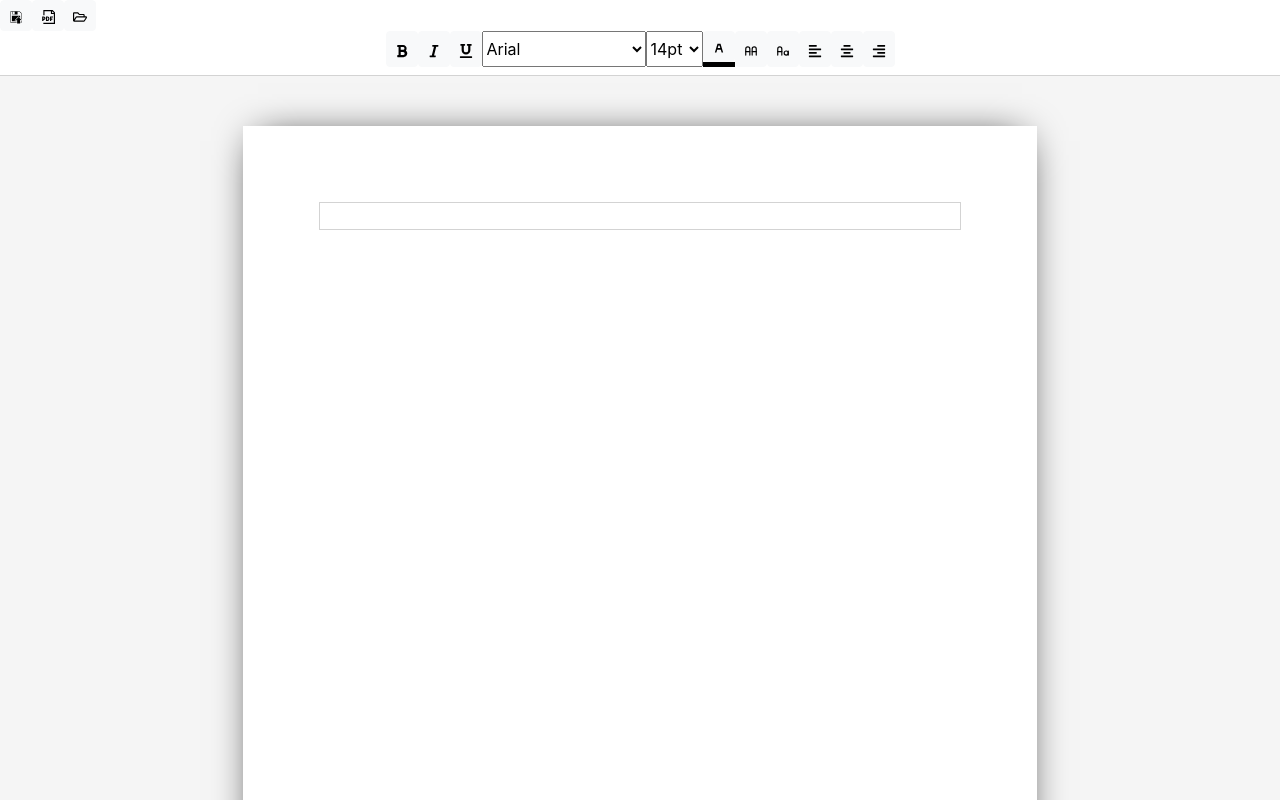
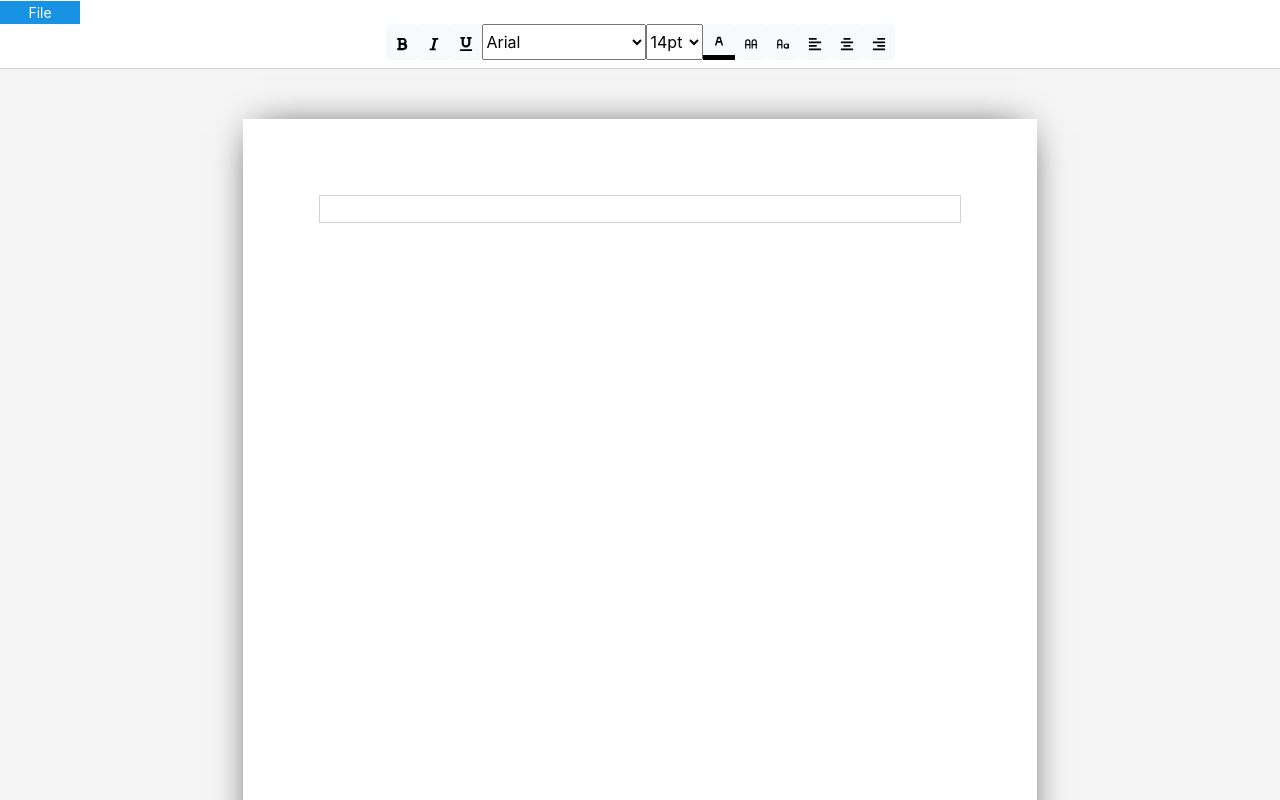
Before and after one commit to DariuszMeissner/Online-text-editor, a React (Create React App) app: page / in a window 1280 px wide. Shown: the top 800 px of the page. Built offline with nearby package versions, Linux system fonts and the light colour scheme.

Commit message:
adding dropdown menu for file section

```diff
--- /dev/null
+++ b/src/components/menu/Menu.tsx
@@ -0,0 +1,69 @@
+/* eslint-disable jsx-a11y/no-static-element-interactions */
+/* eslint-disable jsx-a11y/click-events-have-key-events */
+/* eslint-disable @typescript-eslint/no-use-before-define */
+import React, { FC, useState } from 'react'
+import { useOutClick } from '../../hooks'
+import OpenFile from '../ui/tools-file/open-file/OpenFile'
+import PrintToPdf from '../ui/tools-file/print-to-pdf/PrintToPdf'
+import SaveFile from '../ui/tools-file/save-file/SaveFile'
+
+const Menu: FC = () => {
+  const [active, setActive] = useState<boolean>(false)
+
+  const handleClick = () => {
+    setActive((prevState) => !prevState)
+  }
+
+  const handleClickOut = () => {
+    setActive(false)
+  }
+
+  const ref = useOutClick(handleClickOut)
+
+  return (
+    <span style={style.container} ref={ref}>
+      <button style={style.button} type="button" onClick={handleClick}>
+        File
+      </button>
+      {active && (
+        <div style={style.content} onClick={handleClick}>
+          <SaveFile>
+            <span style={style.buttonText}>Save to file</span>
+          </SaveFile>
+          <PrintToPdf>
+            <span style={style.buttonText}>Save as pdf</span>
+          </PrintToPdf>
+          <OpenFile>
+            <span style={style.buttonText}>Open file</span>
+          </OpenFile>
+        </div>
+      )}
+    </span>
+  )
+}
+
+const style = {
+  container: {
+    position: 'relative'
+  },
+  content: {
+    position: 'absolute',
+    display: 'flex',
+    flexDirection: 'column',
+    alignItems: 'stretch',
+    width: '200px'
+  },
+  button: {
+    backgroundColor: '#1893E3',
+    fontSize: '14px',
+    border: 'none',
+    color: 'white',
+    width: '80px'
+  },
+  buttonText: {
+    fontSize: '14px',
+    marginLeft: '10px'
+  }
+} as const
+
+export default Menu
--- a/src/components/ui/button/Button.tsx
+++ b/src/components/ui/button/Button.tsx
@@ -1,3 +1,4 @@
+/* eslint-disable react/no-unused-prop-types */
 /* eslint-disable react/require-default-props */
 import React, { FC } from 'react'
 import { IconType } from 'react-icons/lib'
@@ -7,17 +8,19 @@ interface IProps {
   onClick?: () => void
   classValue?: string
   title?: string
+  children?: React.ReactNode
 }
 
-const Button: FC<IProps> = ({ icon, title, onClick, classValue }) => {
+const Button: FC<IProps> = ({ icon, title, onClick, classValue, children }) => {
   const Icon = icon
   return (
     <button
-      className={`btn-sm ${classValue}`}
+      className={`${classValue}`}
       type="button"
       title={title}
       onClick={onClick}>
       <Icon />
+      {children}
     </button>
   )
 }
--- a/src/components/ui/tools-file/open-file/OpenFile.tsx
+++ b/src/components/ui/tools-file/open-file/OpenFile.tsx
@@ -1,22 +1,20 @@
+/* eslint-disable @typescript-eslint/no-use-before-define */
+/* eslint-disable react/require-default-props */
 import React, { FC, useState, useContext, useEffect, useRef } from 'react'
 import { FaRegFolderOpen } from 'react-icons/fa'
 import { OpenDocumentContext } from '../../../../contexts/document'
 import Button from '../../button/Button'
 
+interface IProps {
+  children?: React.ReactNode
+}
 interface IReadedFile {
   status: string
 }
 
-const style = {
-  inputFileOpenHide: {
-    display: 'none'
-  }
-}
-
-const OpenFile: FC = () => {
+const OpenFile: FC<IProps> = ({ children }) => {
   const [readedFile, setReadedFile] = useState<IReadedFile>({ status: '' })
-  // eslint-disable-next-line
-  const { data, updateData } = useContext(OpenDocumentContext)
+  const { updateData } = useContext(OpenDocumentContext)
   const inputRef = useRef<HTMLInputElement>(null)
 
   useEffect(() => {
@@ -61,7 +59,7 @@ const OpenFile: FC = () => {
       <input
         // eslint-disable-next-line react/no-string-refs
         ref={inputRef}
-        style={style.inputFileOpenHide}
+        style={style.inputFile}
         type="file"
         multiple={false}
         accept=".txt"
@@ -69,12 +67,19 @@ const OpenFile: FC = () => {
       />
       <Button
         title="Open file from txt"
-        classValue="btn btn-light"
+        classValue="btn btn-lg btn-light"
         icon={FaRegFolderOpen}
-        onClick={handleClick}
-      />
+        onClick={handleClick}>
+        {children}
+      </Button>
     </>
   )
 }
 
+const style = {
+  inputFile: {
+    display: 'none'
+  }
+}
+
 export default OpenFile
--- a/src/components/ui/tools-file/print-to-pdf/PrintToPdf.tsx
+++ b/src/components/ui/tools-file/print-to-pdf/PrintToPdf.tsx
@@ -1,17 +1,23 @@
+/* eslint-disable react/require-default-props */
 import React, { FC } from 'react'
 import { GrDocumentPdf } from 'react-icons/gr'
 import Button from '../../button/Button'
 
-const PrintToPdf: FC = () => {
+interface IProps {
+  children?: React.ReactNode
+}
+
+const PrintToPdf: FC<IProps> = ({ children }) => {
   const generatePDF = (): void => window.print()
 
   return (
     <Button
-      classValue="btn btn-light"
+      classValue="btn btn-lg btn-light"
       icon={GrDocumentPdf}
       title="Save file to pdf"
-      onClick={generatePDF}
-    />
+      onClick={generatePDF}>
+      {children}
+    </Button>
   )
 }
 
--- a/src/components/ui/tools-file/save-file/SaveFile.tsx
+++ b/src/components/ui/tools-file/save-file/SaveFile.tsx
@@ -1,8 +1,13 @@
+/* eslint-disable react/require-default-props */
 import React, { FC } from 'react'
 import { GiSave } from 'react-icons/gi'
 import Button from '../../button/Button'
 
-const SaveFile: FC = () => {
+interface IProps {
+  children?: React.ReactNode
+}
+
+const SaveFile: FC<IProps> = ({ children }) => {
   const onClick = () => {
     const getDocument = document.querySelector('.workspace')
     const linkToDownload = document.createElement('a')
@@ -16,22 +21,17 @@ const SaveFile: FC = () => {
     )
     linkToDownload.setAttribute('download', 'test')
 
-    if (document.createEvent) {
-      const event = document.createEvent('MouseEvents')
-      event.initEvent('click', true, true)
-      linkToDownload.dispatchEvent(event)
-    } else {
-      linkToDownload.click()
-    }
+    linkToDownload.click()
   }
 
   return (
     <Button
       onClick={onClick}
-      classValue="btn btn-light"
+      classValue="btn btn-light btn-lg"
       title="Save file to txt"
-      icon={GiSave}
-    />
+      icon={GiSave}>
+      {children}
+    </Button>
   )
 }
 
--- a/src/components/ui/tools-file/tools-file-container/ToolsFileContainer.tsx
+++ b/src/components/ui/tools-file/tools-file-container/ToolsFileContainer.tsx
@@ -1,16 +1,6 @@
 import React, { FC } from 'react'
-import OpenFile from '../open-file/OpenFile'
-import PrintToPdf from '../print-to-pdf/PrintToPdf'
-import SaveFile from '../save-file/SaveFile'
+import Menu from '../../../menu/Menu'
 
-const ToolsFileContainer: FC = () => {
-  return (
-    <>
-      <SaveFile />
-      <PrintToPdf />
-      <OpenFile />
-    </>
-  )
-}
+const ToolsFileContainer: FC = () => <Menu />
 
 export default ToolsFileContainer
```
